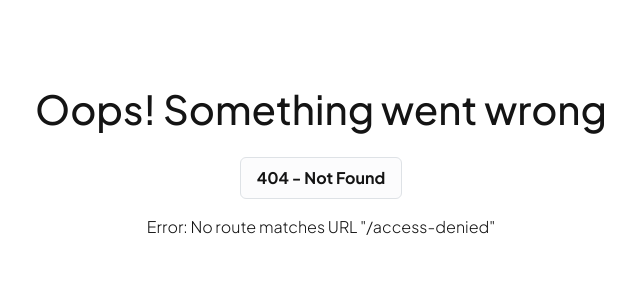
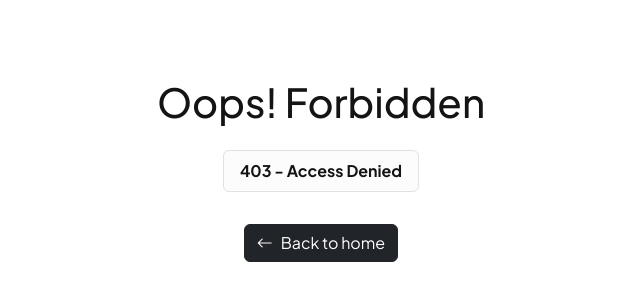
Before and after one commit to ferdhyihza/homemath-web, a React (Vite) app: page /access-denied in a window 1280 px wide. Before the commit this address had no page. Shown: the part 230-530 px from the top of the page, without its empty margins (319-959 px from the left). Built offline with nearby package versions, Linux system fonts and the light colour scheme.

Commit message:
authorized route

```diff
--- /dev/null
+++ b/src/components/AuthorizedRoutes.jsx
@@ -0,0 +1,11 @@
+/* eslint-disable react/prop-types */
+import { Navigate } from 'react-router-dom';
+
+const AuthorizedRoute = ({ element: Component, requiredKey }) => {
+  const sessionData = JSON.parse(localStorage.getItem('sessionData') || '{}');
+  const isAuthorized = sessionData[requiredKey] === true;
+
+  return isAuthorized ? Component : <Navigate to="/access-denied" />;
+};
+
+export default AuthorizedRoute;
--- /dev/null
+++ b/src/pages/403.jsx
@@ -0,0 +1,17 @@
+import { Link } from 'react-router-dom';
+
+const AccessDenied = () => {
+  return (
+    <div className="d-flex flex-column justify-content-center min-vh-100 align-items-center">
+      <h1>Oops! Forbidden</h1>
+      <p className="fw-bold border rounded py-2 px-3 mt-3 bg-light-subtle">403 - Access Denied</p>
+      {/* <p className="fw-light">{error.data}</p> */}
+      <Link to="/" className="btn btn-dark mt-3">
+        <i className="bi bi-arrow-left me-2"></i>
+        Back to home
+      </Link>
+    </div>
+  );
+};
+
+export default AccessDenied;
--- /dev/null
+++ b/src/pages/FormativeTest.jsx
@@ -0,0 +1,11 @@
+import Main from '../components/layouts/Main';
+
+export default function FormativeTest() {
+  return (
+    <Main>
+      <h3 className="fw-bold pb-5 my-3">
+        Tes Formatif <span className="text-muted fw-medium ms-2 fs-5">Pada Kehidupan Sehari-hari</span>
+      </h3>
+    </Main>
+  );
+}
```
Also changed, not shown: src/main.jsx (+20 -10 lines).
